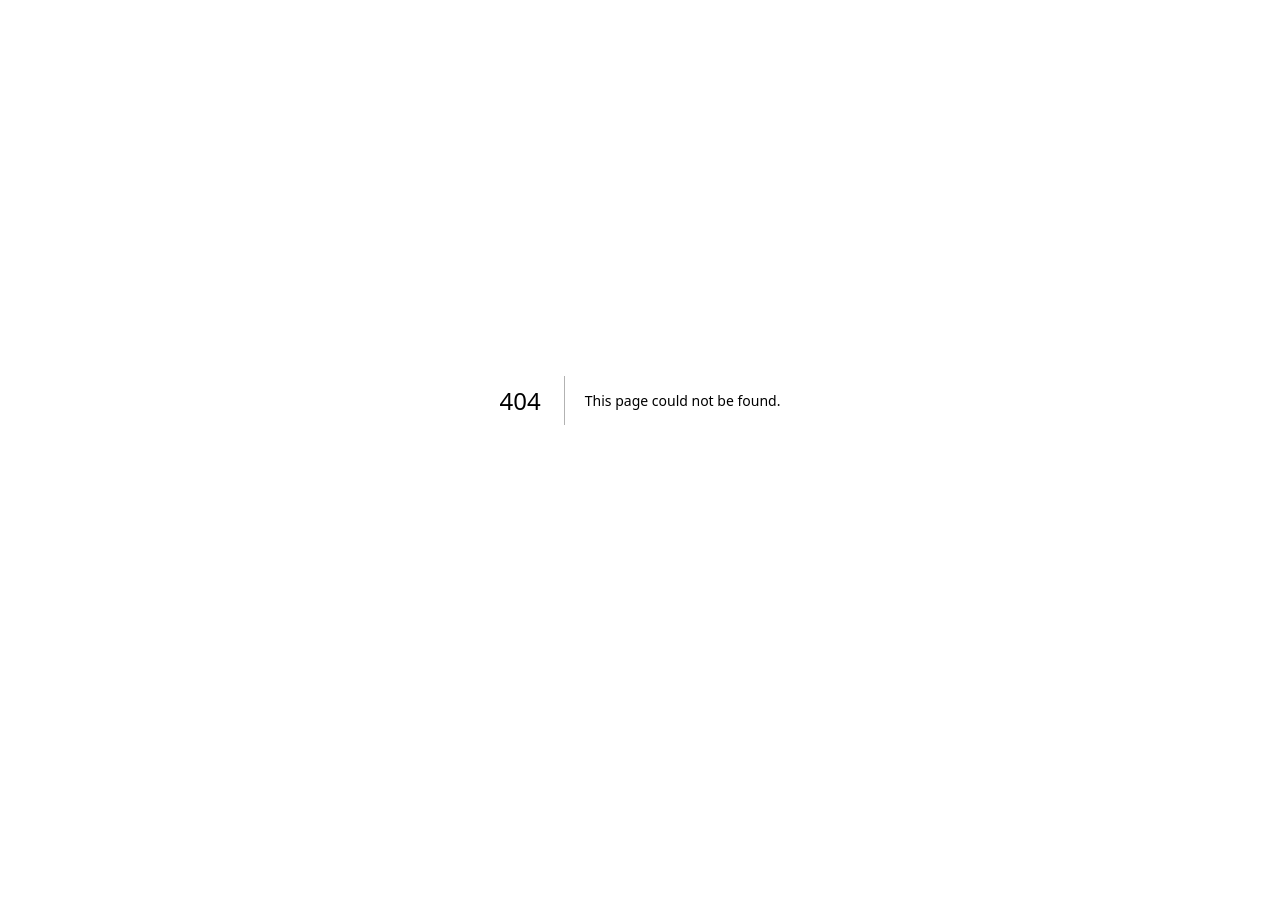
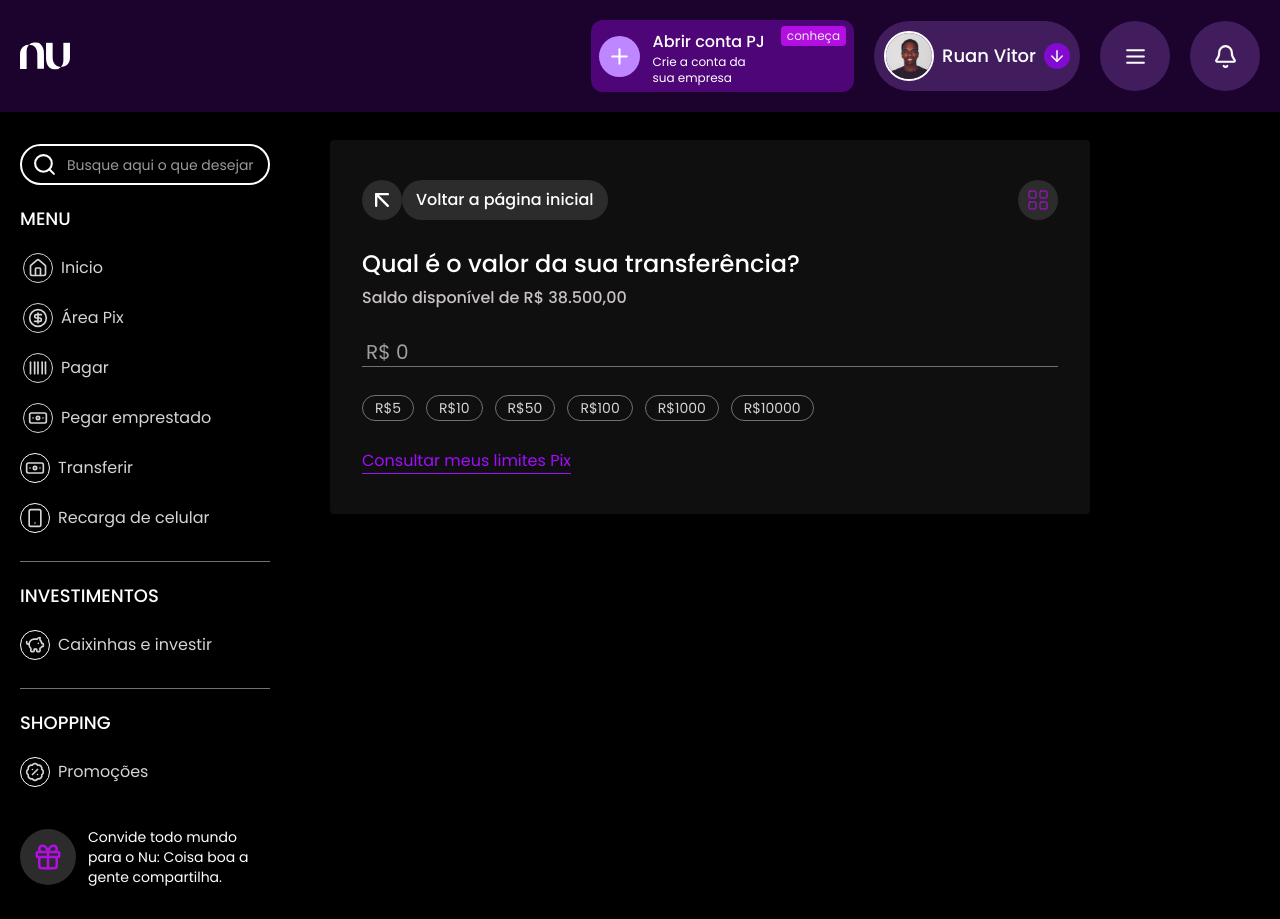
Before and after one commit to RuanDevJs/nubank-desktop, a Next.js app: page /home/transferencia in a window 1280 px wide. Before the commit this address had no page. Before the commit the page ends 800 px from the top, so only its background shows below. Built offline with nearby package versions, Linux system fonts and the light colour scheme.

Commit message:
wip: Trabalhando na página de transfêrencia

```diff
--- a/src/app/home/emprestimos/page.tsx
+++ b/src/app/home/emprestimos/page.tsx
@@ -1,8 +1,5 @@
-'use client'
 import { ArrowRight, Cake, HandCoins, Landmark, Plus, Signal } from 'lucide-react'
 import React from 'react'
-
-//className='min-h-[460px] h-[460px] max-[480px]'
 
 export default function page() {
   return (
--- /dev/null
+++ b/src/app/home/transferencia/page.tsx
@@ -0,0 +1,63 @@
+'use client'
+
+import { ArrowUpLeft, LayoutGrid } from 'lucide-react'
+import React, { useState } from 'react'
+import { tv } from 'tailwind-variants';
+
+const priceVariant = tv({
+  base: "px-3 border border-zinc-500 rounded-full transition ease-in-out bg-transparent cursor-pointer",
+  variants: {
+    isSelected: {
+      true: "bg-[#A30CFF] border-[#A30CFF]"
+    }
+  }
+})
+
+export default function Transferencia() {
+  const prices = [5, 10, 50, 100, 1000, 10000];
+  const [selectedPrice, setSelectedPrice] = useState<number>(0);
+
+  function Price({ price }: { price: number }) {
+    const validate = selectedPrice === price;
+    return (
+      <div className={priceVariant({ isSelected: validate })} onClick={() => setSelectedPrice(price)}>
+        <span className='font-normal text-sm text-zinc-300'>R${price}</span>
+      </div>
+    )
+  }
+
+  return (
+    <div className='bg-[#0F0F0F] min-w-[560px] w-[760px] px-8 py-10 rounded'>
+      <div className='flex items-center justify-between'>
+        <div className='flex items-center'>
+          <button className='bg-[#2C2C2C] w-10 h-10 flex items-center justify-center rounded-full'>
+            <ArrowUpLeft size={28} />
+          </button>
+          <button className='bg-[#2C2C2C] rounded-full h-10 px-3.5 font-medium text-base'>
+            Voltar a página inicial
+          </button>
+        </div>
+        <div>
+          <button className='bg-[#2C2C2C] w-10 h-10 flex items-center justify-center rounded-full'>
+            <LayoutGrid size={24} color='#B30FE2' strokeWidth={1} />
+          </button>
+        </div>
+      </div>
+      <div className='mt-7'>
+        <h1 className='text-2xl font-medium'>Qual é o valor da sua transferência?</h1>
+        <p className='text-base font-medium text-[#C8C2C2] mt-1.5'>Saldo disponível de R$ 38.500,00</p>
+        <input
+          type="text"
+          className='block w-full outline-0 border-0 border-b border-zinc-500 font-normal text-xl mt-7 px-1 text-zinc-200'
+          placeholder='R$ 0'
+        />
+      </div>
+      <div className='flex items-center gap-3 mt-7'>
+        {prices.map((price) => <Price price={price} key={price} />)}
+      </div>
+      <div className="mt-7">
+        <p className='text-[#A30CFF] text-base font-normal border-b border-[#A30CFF] w-fit cursor-pointer hover:brightness-125 transition ease-in-out'>Consultar meus limites Pix</p>
+      </div>
+    </div>
+  )
+}
```
